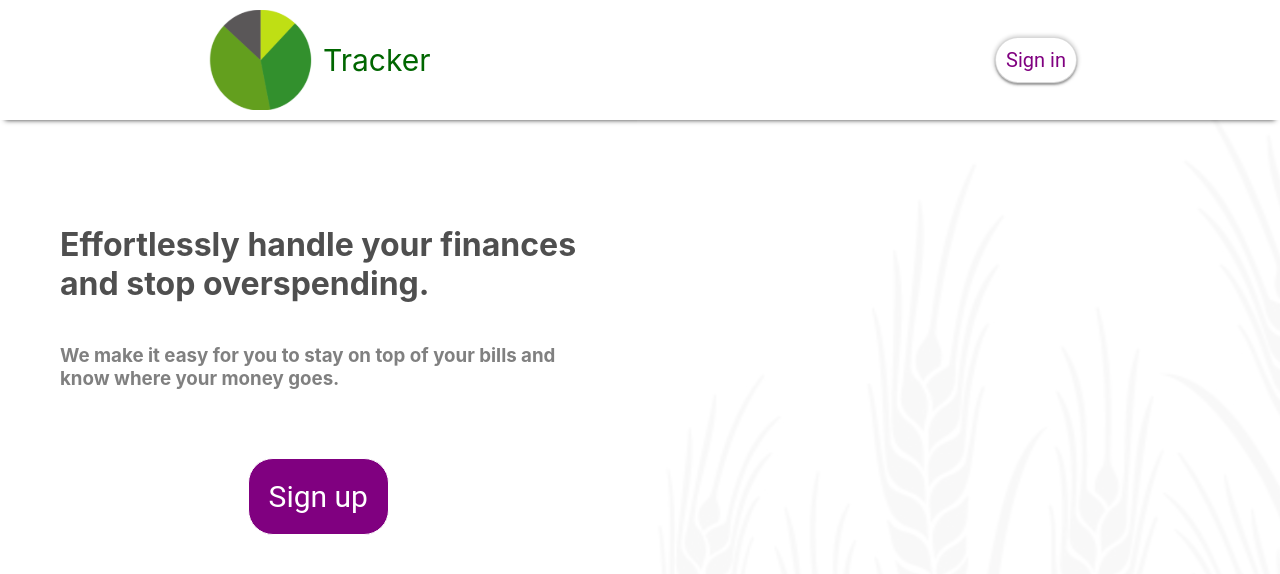
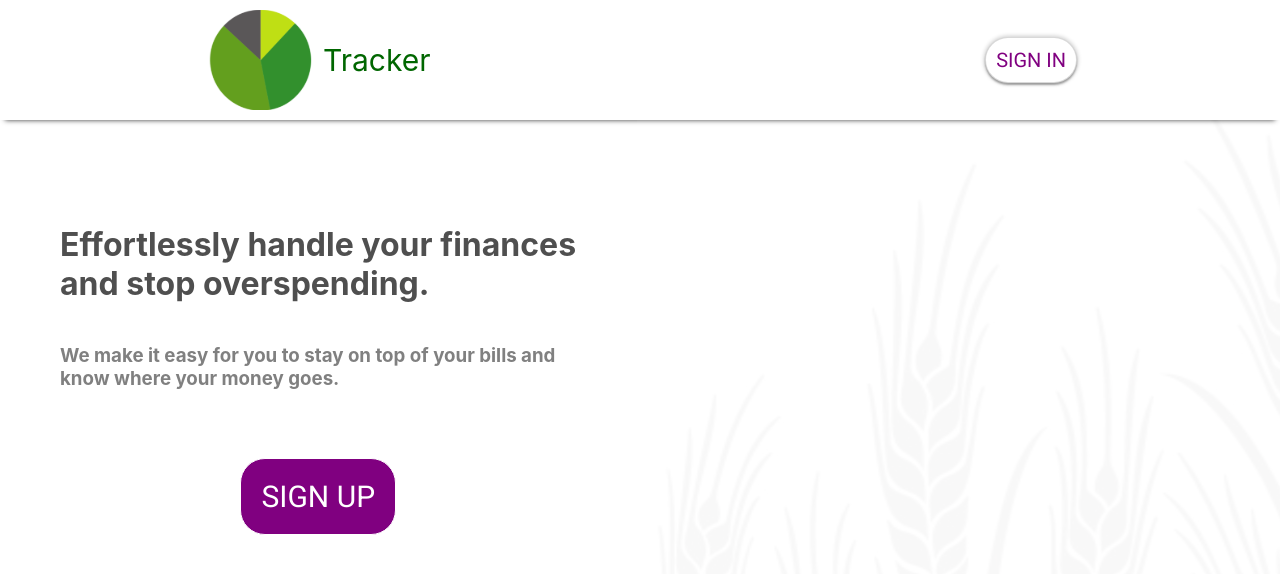
Before and after one commit to MartinZugs/Expense-Tracker, a React (Create React App) app in the folder my-app/: page / in a window 1280 px wide. Shown: the top 574 px of the page. Built offline with nearby package versions, Linux system fonts and the light colour scheme; no server answers; what @amcharts/amcharts4 would draw is missing.

Commit message:
more styling to buttons

```diff
--- a/my-app/src/App.css
+++ b/my-app/src/App.css
@@ -1,4 +1,4 @@
-
+@import url('https://fonts.googleapis.com/css2?family=Roboto&display=swap');
 * {
   box-sizing: border-box;
 }
--- a/my-app/src/components/TotalSpending.js
+++ b/my-app/src/components/TotalSpending.js
@@ -60,7 +60,7 @@ class TotalSpending extends Component {
                 <div className="total-spending-container">
                     <h3>Total Spending</h3>
 
-                    <div id="chartdiv" style={{width: "60%", height: "200px"}}></div>
+                    <div className id="chartdiv" style={{width: "60%", height: "200px"}}></div>
 
                 </div>
             )
--- a/my-app/src/components/button.css
+++ b/my-app/src/components/button.css
@@ -13,6 +13,7 @@
     border-radius: 25px;
     cursor: pointer;
     margin: 3px;
+    text-transform: uppercase;
 
 
 }
--- a/my-app/src/components/signUp.css
+++ b/my-app/src/components/signUp.css
@@ -14,7 +14,6 @@
     font-family: "Roboto", sans-serif;
     font-size: 15px;
     padding: 10% 15% 10% 15%;
-
 
 }
 .form-input {
```
